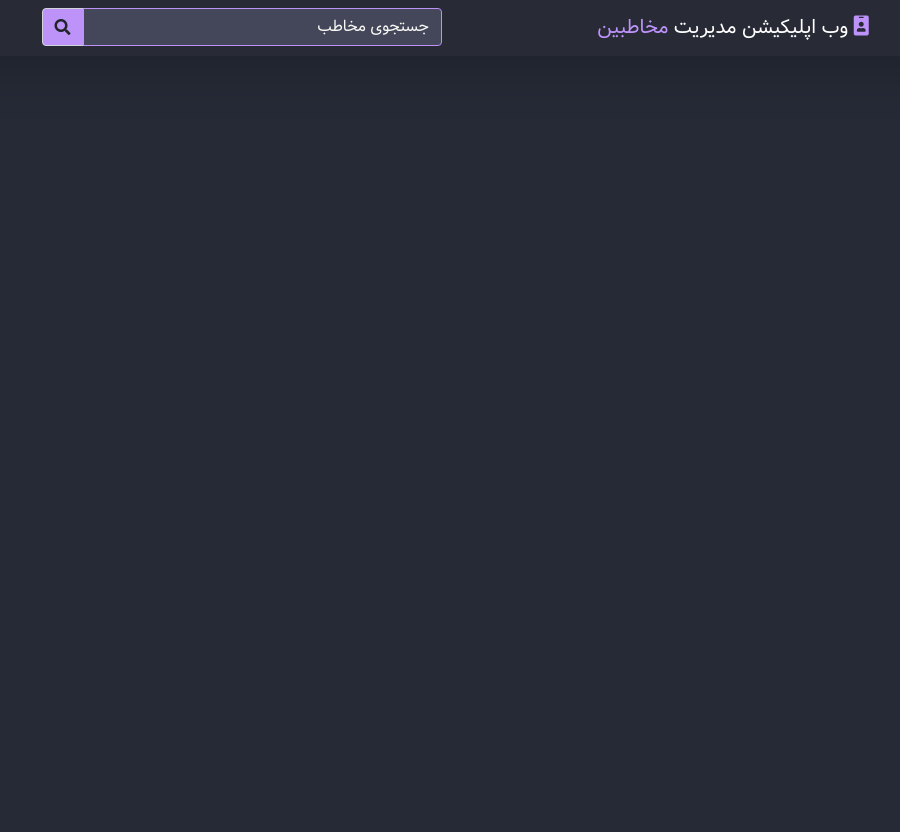
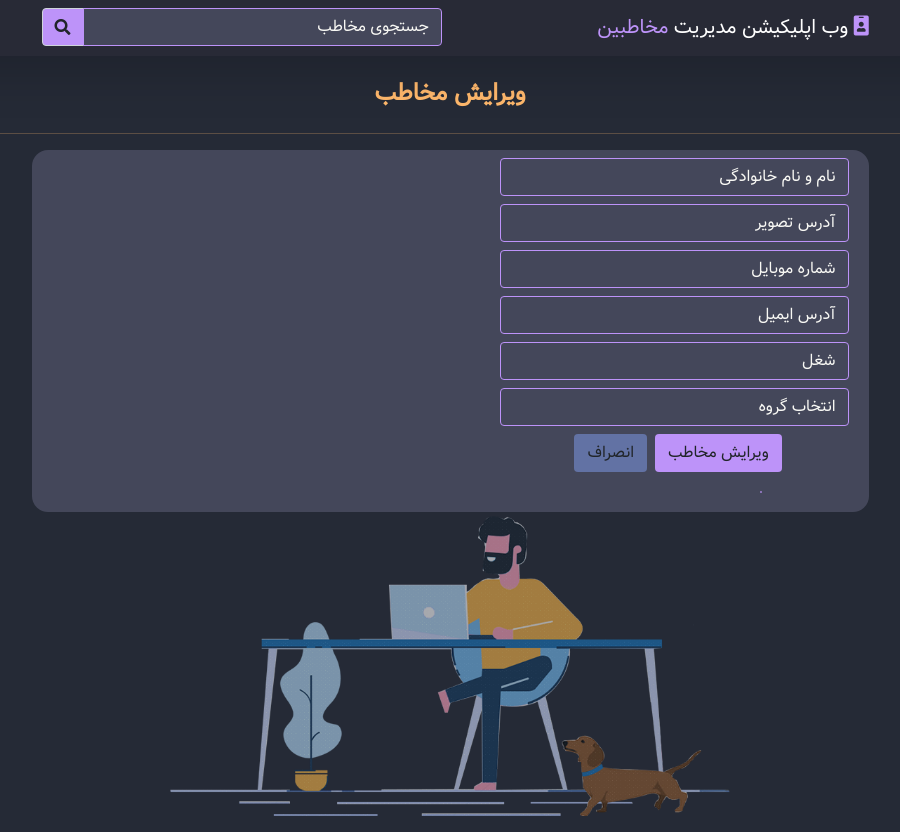
Before and after one commit to gholamreza-hasnzade/vite-react, a React (Vite) app: page /contacts/edit/2 in a window 1280 px wide. Shown: the whole page, without its empty margins (190-1090 px from the left). Before the commit the page ends 800 px from the top, so only its background shows below. Built offline with nearby package versions, Linux system fonts and the light colour scheme; data requests are answered from the project's data file.

Commit message:
fixed bug

```diff
--- a/src/App.jsx
+++ b/src/App.jsx
@@ -110,7 +110,7 @@
                 />
                 <Route path="/contacts/prev/:contactId" element={<ViewContact />} />
                 <Route
-                    path="/contacts/edit/:/contactId"
+                    path="/contacts/edit/:contactId"
                     element={<EditContact />}
                 />
             </Routes>
--- a/src/components/Contacts/Contact.jsx
+++ b/src/components/Contacts/Contact.jsx
@@ -28,7 +28,7 @@
                                 <li className="list-group-item list-group-item-dark">
                                     شماره موبایل :{"  "}
                                     <span className="fw-bold">
-                                        {contact?.phone}
+                                        {contact?.mobile}
                                     </span>
                                 </li>
 
@@ -49,12 +49,13 @@
                                 <i className="fa fa-eye" />
                             </Link>
 
-                            <button
+                            <Link
+                                to={`/contacts/edit/${contact?.id}`}
                                 className="btn my-1"
                                 style={{ backgroundColor: CYAN }}
                             >
                                 <i className="fa fa-pen" />
-                            </button>
+                            </Link>
                             <button
                                 className="btn my-1"
                                 style={{ backgroundColor: RED }}
--- a/src/components/Contacts/EditContact.jsx
+++ b/src/components/Contacts/EditContact.jsx
@@ -1,9 +1,168 @@
-const EditContact = () => {
+import { useEffect, useState } from "react";
+
+import { Link, useNavigate, useParams } from "react-router-dom";
+
+import {
+    getContact,
+    getAllGroups,
+    updateContact,
+} from "../../services/contactService";
+import { Spinner } from "../";
+import { COMMENT, ORANGE, PURPLE } from "../../helpers/colors";
+import maNtakingNote from "../../assets/man-taking-note.png";
+
+const EditContact = ({ loading }) => {
     return (
-      <>
-        <h2>Edit Contact</h2>
-      </>
+        <>
+            {loading ? (
+                <Spinner />
+            ) : (
+                <>
+                    <section className="p-3">
+                        <div className="container">
+                            <div className="row my-2">
+                                <div className="col text-center">
+                                    <p
+                                        className="h4 fw-bold"
+                                        style={{ color: ORANGE }}
+                                    >
+                                        ویرایش مخاطب
+                                    </p>
+                                </div>
+                            </div>
+                            <hr style={{ backgroundColor: ORANGE }} />
+                            <div
+                                className="row p-2 w-75 mx-auto align-items-center"
+                                style={{
+                                    backgroundColor: "#44475a",
+                                    borderRadius: "1em",
+                                }}
+                            >
+                                <div className="col-md-8">
+                                    <div className="col-md-8">
+                                        <form>
+                                            <div className="mb-2">
+                                                <input
+                                                    name="fullname"
+                                                    type="text"
+                                                    className="form-control"
+                                                    /*   value={contact.fullname}
+                                                    onChange={setContactInfo} */
+                                                    required={true}
+                                                    placeholder="نام و نام خانوادگی"
+                                                />
+                                            </div>
+                                            <div className="mb-2">
+                                                <input
+                                                    name="photo"
+                                                    type="text"
+                                                    /*   value={contact.photo}
+                                                    onChange={setContactInfo} */
+                                                    className="form-control"
+                                                    required={true}
+                                                    placeholder="آدرس تصویر"
+                                                />
+                                            </div>
+                                            <div className="mb-2">
+                                                <input
+                                                    name="mobile"
+                                                    type="number"
+                                                    className="form-control"
+                                                    /*   value={contact.mobile}
+                        onChange={setContactInfo} */
+                                                    required={true}
+                                                    placeholder="شماره موبایل"
+                                                />
+                                            </div>
+                                            <div className="mb-2">
+                                                <input
+                                                    name="email"
+                                                    type="email"
+                                                    className="form-control"
+                                                    /* value={contact.email}
+                                                    onChange={setContactInfo} */
+                                                    required={true}
+                                                    placeholder="آدرس ایمیل"
+                                                />
+                                            </div>
+                                            <div className="mb-2">
+                                                <input
+                                                    name="job"
+                                                    type="text"
+                                                    className="form-control"
+                                                    /* value={contact.job}
+                        onChange={setContactInfo} */
+                                                    required={true}
+                                                    placeholder="شغل"
+                                                />
+                                            </div>
+                                            <div className="mb-2">
+                                                <select
+                                                    name="group"
+                                                    /*  value={contact.group}
+                        onChange={setContactInfo} */
+                                                    required={true}
+                                                    className="form-control"
+                                                >
+                                                    <option value="">
+                                                        انتخاب گروه
+                                                    </option>
+                                                    {/* {groups.length > 0 &&
+                          groups.map((group) => (
+                            <option key={group.id} value={group.id}>
+                              {group.name}
+                            </option>
+                          ))} */}
+                                                </select>
+                                            </div>
+
+                                            <div className="mb-2">
+                                                <input
+                                                    type="submit"
+                                                    className="btn"
+                                                    style={{
+                                                        backgroundColor: PURPLE,
+                                                    }}
+                                                    value="ویرایش مخاطب"
+                                                />
+                                                <Link
+                                                    to={"/contacts"}
+                                                    className="btn mx-2"
+                                                    style={{
+                                                        backgroundColor:
+                                                            COMMENT,
+                                                    }}
+                                                >
+                                                    انصراف
+                                                </Link>
+                                            </div>
+                                        </form>
+                                    </div>
+                                    <div className="col-md-4">
+                                        <img
+                                           /*  src={contact.photo} */
+                                            className="img-fluid rounded"
+                                            style={{
+                                                border: `1px solid ${PURPLE}`,
+                                            }}
+                                        />
+                                    </div>
+                                </div>
+                            </div>
+                        </div>
+
+                        <div className="text-center mt-1">
+                            <img
+                                src={maNtakingNote}
+                                height="300px"
+                                style={{ opacity: "60%" }}
+                            />
+                        </div>
+                    </section>
+                </>
+            )}
+        </>
     );
-  };
+};
 
-  export default EditContact;
+export default EditContact;
```
